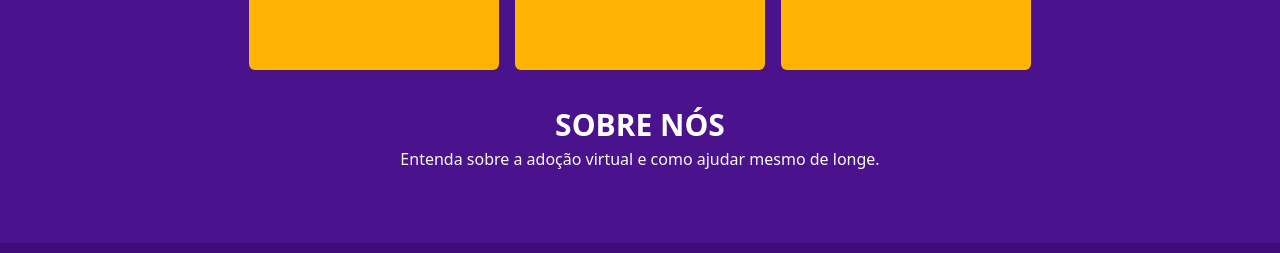
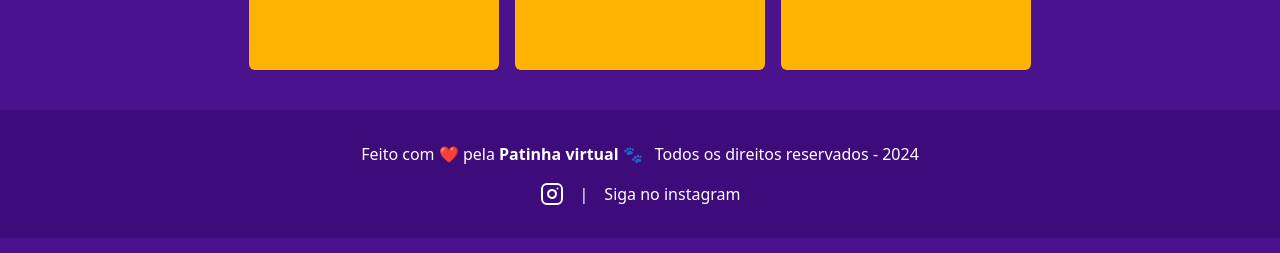
Before and after one commit to HudsonJR777/site-patinhas-virtual, a Next.js app: page / in a window 1280 px wide. Shown: the part 5154-5407 px from the top of the page. Built offline with nearby package versions, Linux system fonts and the light colour scheme.

Commit message:
retirando sobrenos duplicado

```diff
--- a/src/app/page.tsx
+++ b/src/app/page.tsx
@@ -80,7 +80,7 @@
             </div>
           </div>
 
-          <div className="flex flex-col gap-4">
+          <div className="flex lg:hidden flex-col gap-4">
             <div className="flex items-center justify-center flex-col py-8 ">
               <h1 className={h1Style}>Sobre Nós</h1>
               <p className="font-normal xl2:font-medium xl4:font-semibold xl4:text-[20px]">
```
